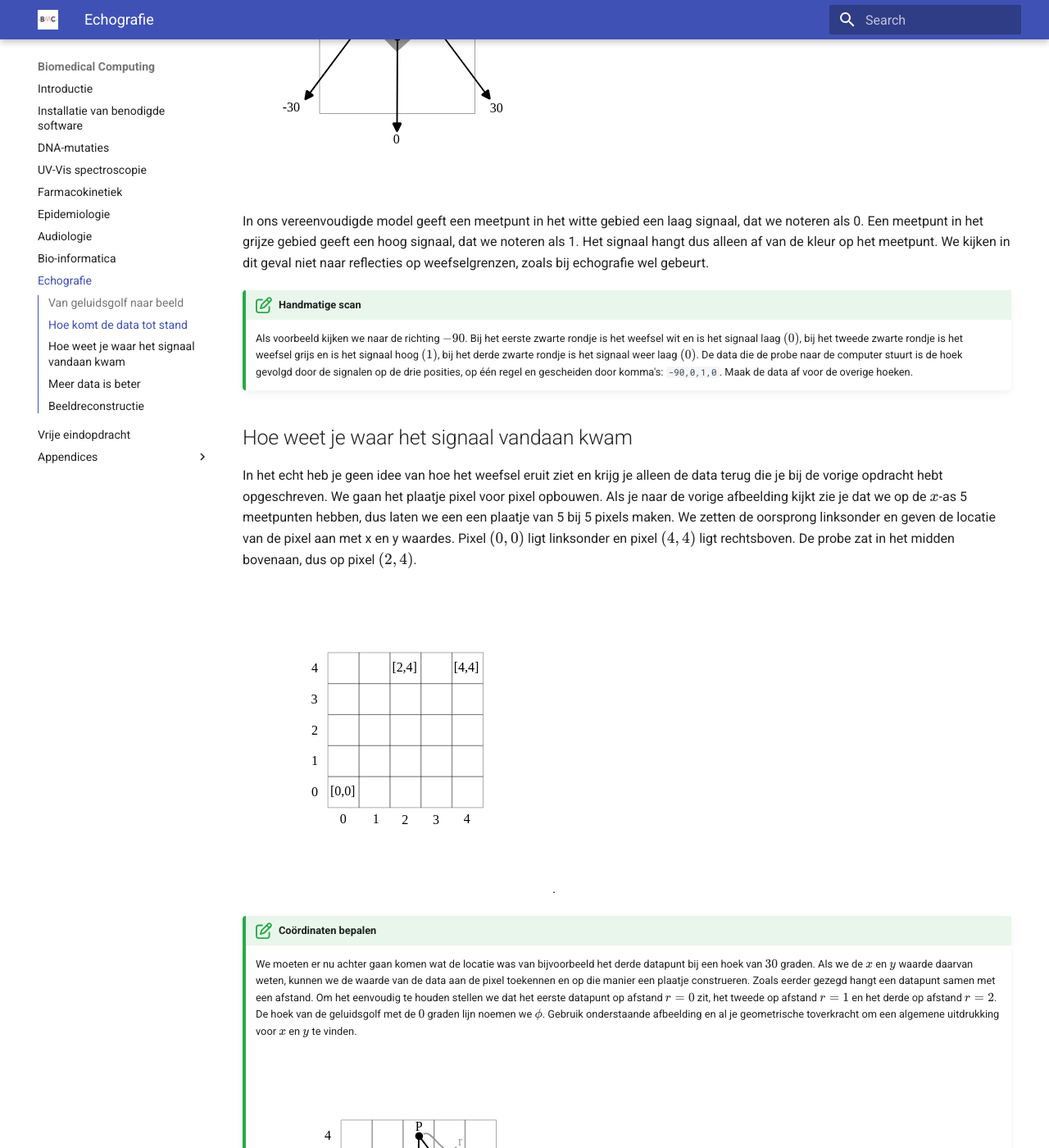
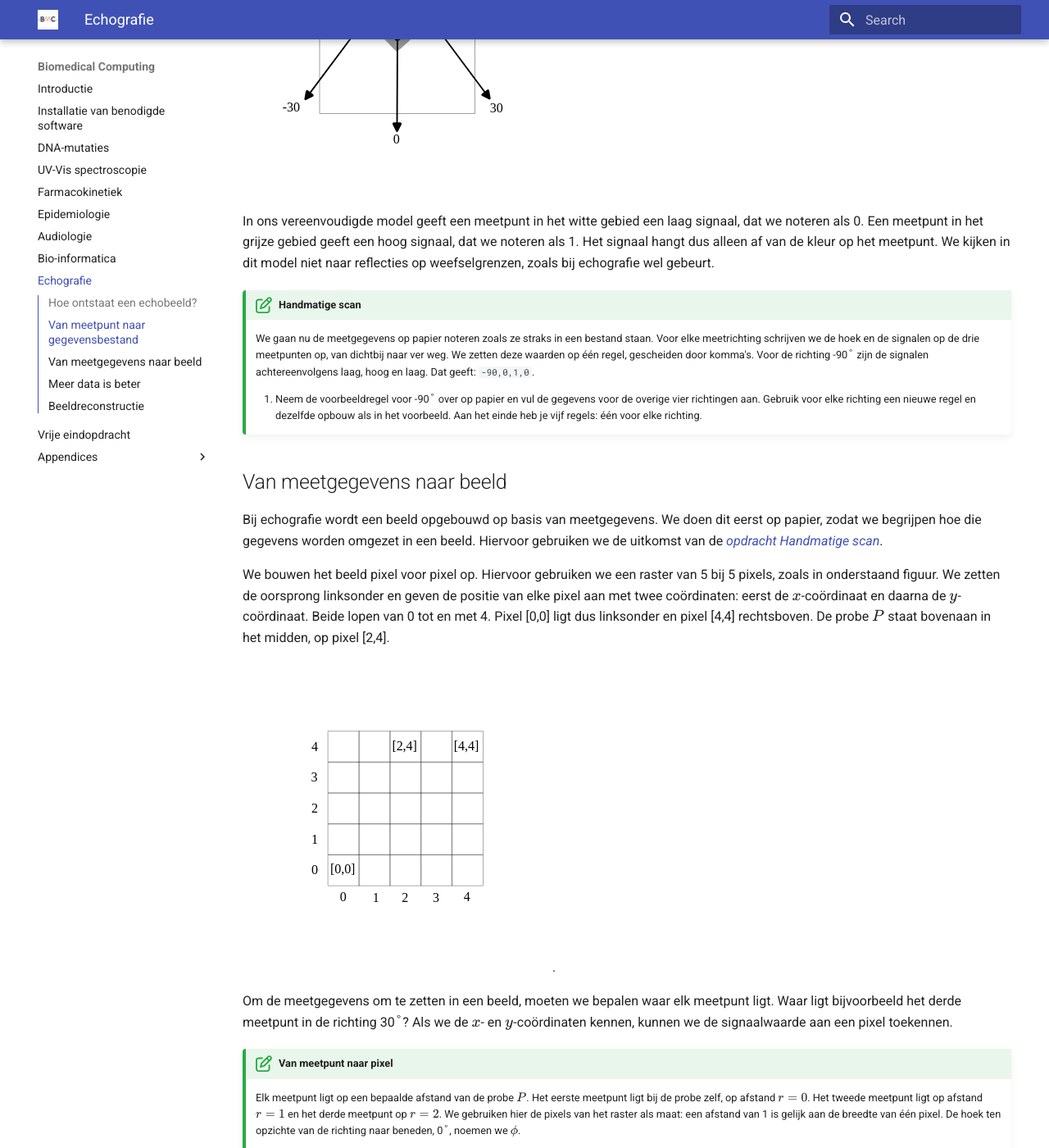
Before and after one commit to NatuurkundePracticumAmsterdam/biomedicalcomputing, an MkDocs documentation site: the page built from docs/echografie.md, in a window 1280 px wide and 1400 px high, scrolled down 1535 px. Shown: the whole window at 82% size. Built offline with MkDocs 1.6.1 and Material for MkDocs 9.7.7, drawn with Linux system fonts in a browser that asks for light colours; some of the changed text lies outside the part shown.

Commit message:
Voorbereidende opdrachten herschreven

````diff
--- a/docs/echografie.md
+++ b/docs/echografie.md
@@ -2,28 +2,32 @@
 
 Met echografie kunnen we in het lichaam kijken zonder het open te maken. We kunnen bijvoorbeeld een ongeboren kind in beeld brengen of onderzoeken hoe het hart eruitziet en functioneert. Daarvoor gebruiken we geluidsgolven: een echoapparaat zendt geluid uit en vangt de terugkerende echo's op. Deze echo's leveren nog geen kant-en-klaar beeld op. Software verwerkt de ontvangen geluidssignalen tot een beeld van de weefsels. In dit hoofdstuk onderzoeken we dit proces. We zoeken eerst uit hoe we geluidssignalen kunnen omzetten in een beeld. Daarna vertalen we die stappen naar code en programmeren we het proces zelf.
 
-## Van geluidsgolf naar beeld
+## Hoe ontstaat een echobeeld?
 
 Om te begrijpen hoe we van geluidssignalen een beeld kunnen maken, bekijken we eerst hoe die signalen ontstaan. Bij echografie gebruiken we geluidsgolven met een hoge frequentie. Dit noemen we ultrageluid (Engels: _ultrasound_). Een probe zendt deze golven het lichaam in. Op de grens tussen twee weefsels wordt een deel van het geluid gereflecteerd. Daardoor ontstaat een echo. De rest wordt doorgelaten en kan dieper in het lichaam opnieuw worden gereflecteerd.
 
 De probe wisselt tussen het uitzenden van geluid en het ontvangen van echo's. Uit de tijd tussen het uitzenden en het ontvangen kunnen we, met behulp van de geluidssnelheid, de afstand berekenen tot de plek waar de echo ontstond. De sterkte van de echo bepaalt hoe helder die plek in het beeld wordt weergegeven. Een probe zendt geluidsgolven in verschillende richtingen binnen een vlak uit en ontvangt de bijbehorende echo's. De software combineert deze informatie tot een tweedimensionaal beeld van de weefsels.
 
-## Hoe komt de data tot stand
-(titel nog aanpassen)
+## Van meetpunt naar gegevensbestand
 
-Om straks de bestanden met gegevens goed te kunnen interpreteren, verzamelen we eerst zelf data op papier. Zo ontdekken we hoe zo'n bestand is opgebouwd en wat de waarden erin betekenen. We gebruiken hiervoor een sterk vereenvoudigd model van echografie. In onderstaand figuur zie je een grijs gebied in de vorm van een hart.
+Om straks de bestanden met gegevens goed te kunnen interpreteren, verzamelen we eerst zelf data op papier. Zo ontdekken we hoe zo'n bestand is opgebouwd en wat de waarden erin betekenen. We gebruiken hiervoor een sterk vereenvoudigd model van echografie.
+
+In onderstaand figuur zie je een grijs gebied in de vorm van een hart:
 
 ![afbeelding met grijs hart in wit vlak](figures/hart_ultra-sound_2.svg)
 
-In onderstaand figuur zijn de probe $P$ en de vijf richtingen waarin deze meet toegevoegd. De probe staat bovenaan in het midden en zendt geluidsgolven uit in het $x$,$y$-vlak. De vijf meetrichtingen komen overeen met hoeken van -90$\degree$, -30$\degree$, 0$\degree$, 30$\degree$ en 90$\degree$, waarbij 0$\degree$ recht naar beneden wijst. In elke richting meten we op drie afstanden vanaf de probe. Elk meetpunt is aangegeven met een zwarte stip. De eerste meting doen we bij de probe zelf, op afstand 0.
+In het volgende figuur zijn de probe $P$ en de vijf richtingen waarin deze meet toegevoegd. De probe staat bovenaan in het midden en zendt geluidsgolven uit in het $x$,$y$-vlak. De vijf meetrichtingen komen overeen met hoeken van -90$\degree$, -30$\degree$, 0$\degree$, 30$\degree$ en 90$\degree$, waarbij 0$\degree$ recht naar beneden wijst. In elke richting meten we op drie afstanden vanaf de probe. Elk meetpunt is aangegeven met een zwarte stip. De eerste meting doen we bij de probe zelf, op afstand 0.
 
 ![afbeelding met probe bovenaan in het midden die in 5 richtingen signaal uitzend](figures/hart_ultra-sound_3.svg)
 
-In ons vereenvoudigde model geeft een meetpunt in het witte gebied een laag signaal, dat we noteren als 0. Een meetpunt in het grijze gebied geeft een hoog signaal, dat we noteren als 1. Het signaal hangt dus alleen af van de kleur op het meetpunt. We kijken in dit geval niet naar reflecties op weefselgrenzen, zoals bij echografie wel gebeurt.
+In ons vereenvoudigde model geeft een meetpunt in het witte gebied een laag signaal, dat we noteren als 0. Een meetpunt in het grijze gebied geeft een hoog signaal, dat we noteren als 1. Het signaal hangt dus alleen af van de kleur op het meetpunt. We kijken in dit model niet naar reflecties op weefselgrenzen, zoals bij echografie wel gebeurt.
 
+<div id="opdr:handmatige-scan"></div>
 !!! opdracht-basis "Handmatige scan"
 
-    Als voorbeeld kijken we naar de richting $-90$. Bij het eerste zwarte rondje is het weefsel wit en is het signaal laag $(0)$, bij het tweede zwarte rondje is het weefsel grijs en is het signaal hoog $(1)$, bij het derde zwarte rondje is het signaal weer laag $(0)$. De data die de probe naar de computer stuurt is de hoek gevolgd door de signalen op de drie posities, op één regel en gescheiden door komma's: `-90,0,1,0`. Maak de data af voor de overige hoeken.
+    We gaan nu de meetgegevens op papier noteren zoals ze straks in een bestand staan. Voor elke meetrichting schrijven we de hoek en de signalen op de drie meetpunten op, van dichtbij naar ver weg. We zetten deze waarden op één regel, gescheiden door komma's. Voor de richting -90$\degree$ zijn de signalen achtereenvolgens laag, hoog en laag. Dat geeft: `-90,0,1,0`.
+
+    1. Neem de voorbeeldregel voor -90$\degree$ over op papier en vul de gegevens voor de overige vier richtingen aan. Gebruik voor elke richting een nieuwe regel en dezelfde opbouw als in het voorbeeld. Aan het einde heb je vijf regels: één voor elke richting.
 
 <!--
 ### antwoord
@@ -36,22 +40,25 @@
 ```
 -->
 
-## Hoe weet je waar het signaal vandaan kwam
+## Van meetgegevens naar beeld
 
-In het echt heb je geen idee van hoe het weefsel eruit ziet en krijg je alleen de data terug die je bij de vorige opdracht hebt opgeschreven. We gaan het plaatje pixel voor pixel opbouwen. Als je naar de vorige afbeelding kijkt zie je dat we op de $x$-as 5 meetpunten hebben, dus laten we een een plaatje van 5 bij 5 pixels maken. We zetten de oorsprong linksonder en geven de locatie van de pixel aan met x en y waardes. Pixel $(0,0)$ ligt linksonder en pixel $(4,4)$ ligt rechtsboven. De probe zat in het midden bovenaan, dus op pixel $(2,4)$.
+Bij echografie wordt een beeld opgebouwd op basis van meetgegevens. We doen dit eerst op papier, zodat we begrijpen hoe die gegevens worden omgezet in een beeld. Hiervoor gebruiken we de uitkomst van de [_opdracht Handmatige scan_](#opdr:handmatige-scan).
 
-![afbeelding van 5 bij 5 pixels met (0,0), (2,4) en (4,4) aangegeven in de betreffende pixel](figures/hart_ultra-sound_4a.svg).
+We bouwen het beeld pixel voor pixel op. Hiervoor gebruiken we een raster van 5 bij 5 pixels, zoals in onderstaand figuur. We zetten de oorsprong linksonder en geven de positie van elke pixel aan met twee coördinaten: eerst de $x$-coördinaat en daarna de $y$-coördinaat. Beide lopen van 0 tot en met 4. Pixel [0,0] ligt dus linksonder en pixel [4,4] rechtsboven. De probe $P$ staat bovenaan in het midden, op pixel [2,4].
 
+![afbeelding van 5 bij 5 pixels met [0,0], [2,4] en [4,4] aangegeven in de betreffende pixel](figures/hart_ultra-sound_4a.svg).
 
-!!! opdracht-basis "Coördinaten bepalen"
+Om de meetgegevens om te zetten in een beeld, moeten we bepalen waar elk meetpunt ligt. Waar ligt bijvoorbeeld het derde meetpunt in de richting 30$\degree$? Als we de $x$- en $y$-coördinaten kennen, kunnen we de signaalwaarde aan een pixel toekennen.
 
-    We moeten er nu achter gaan komen wat de locatie was van bijvoorbeeld het derde datapunt bij een hoek van $30$ graden. Als we de $x$ en $y$ waarde daarvan weten, kunnen we de waarde van de data aan de pixel toekennen en op die manier een plaatje construeren. Zoals eerder gezegd hangt een datapunt samen met een afstand. Om het eenvoudig te houden stellen we dat het eerste datapunt op afstand $r=0$ zit, het tweede op afstand $r=1$ en het derde op afstand $r=2$. De hoek van de geluidsgolf met de $0$ graden lijn noemen we $\phi$. Gebruik onderstaande afbeelding en al je geometrische toverkracht om een algemene uitdrukking voor $x$ en $y$ te vinden.
+!!! opdracht-basis "Van meetpunt naar pixel"
+
+    Elk meetpunt ligt op een bepaalde afstand van de probe $P$. Het eerste meetpunt ligt bij de probe zelf, op afstand $r=0$. Het tweede meetpunt ligt op afstand $r=1$ en het derde meetpunt op $r=2$. We gebruiken hier de pixels van het raster als maat: een afstand van 1 is gelijk aan de breedte van één pixel. De hoek ten opzichte van de richting naar beneden, 0$\degree$, noemen we $\phi$.
 
     ![afbeelding met 5 bij 5 pixels met p midden bovenaan, hoek phi, afstand r en x en y.](figures/hart_ultra-sound_4b.svg)
 
-!!! opdracht-basis "Welke pixel is dat?"
-
-    Je hebt nu een uitdrukking voor $x$ en $y$ in termen van een hoek $\phi$ en een afstand $r$. Als je terugkijkt naar de vorige afbeelding dan zie je dat een datapunt ergens in een pixel terechtkomt en niet per se in het midden. Om tijdens de reconstructie de waarde van het datapunt aan de pixel toe te kennen moeten we niet alleen de berekende onafgeronde $x$ en $y$ waarde weten, maar vooral de coördinaten van de pixel waarin het punt ligt. Geef voor de 3 datapunten in de afbeelding de $x$ en $y$ waarde van de _pixel_.
+    1. In bovenstaand figuur zijn drie meetpunten aangegeven voor de richting van 30$\degree$. In welke pixels liggen deze meetpunten? Noteer voor elk meetpunt de coördinaten van de bijbehorende pixel en de afstand $r$ tot de probe.
+    2. Gebruik het figuur en je kennis van goniometrie om vergelijkingen voor $x$ en $y$ op te stellen in termen van $r$ en $\phi$. Houd rekening met de positie van de probe in pixel [2,4].
+    3. Bereken met je vergelijkingen de coördinaten van de drie meetpunten voor de richting 30$\degree$. Rond de coördinaten af op gehele getallen en vergelijk ze met de pixelcoördinaten die je eerder hebt afgelezen. Komen ze overeen?
 
 <!--
 ### antwoord
@@ -60,14 +67,20 @@
 r=2: [3,2]
 -->
 
-!!! opdracht-basis "Reconstructie"
+Met de gevonden vergelijkingen kunnen we bepalen waar een meetpunt ligt. Om een beeld te reconstrueren, geven we de bijbehorende pixel de signaalwaarde van dat meetpunt. In dit eenvoudige geval is dat een 0 of een 1. Zo bouwen we het beeld stap voor stap op.
 
-    Teken een vlak van 5 bij 5 pixels, geef alle pixels in eerste instantie een waarde $0$. Je kunt de waarde aangeven met een kleur (bijvoorbeeld $0=$ wit, $1=$ grijs).  Gebruik de data uit een vorig opdrachten en de uitdrukkingen voor $x$ en $y$ om de data te vertalen naar $x$ en $y$ waardes van de pixel. Tip: reken alleen de pixel locaties uit voor de datapunten met waarde $1$.
+!!! opdracht-basis "Reconstructie van het beeld"
+
+    1. Teken een raster van 5 bij 5 pixels. Geef de pixel linksonder de coördinaten [0,0]. Nummer de pixels op beide assen van 0 tot en met 4. Laat alle pixels wit, ze hebben dan allemaal de waarde 0.
+    2. Gebruik de uitkomst van de [_opdracht Handmatige scan_](#opdr:handmatige-scan). Bereken voor elk meetpunt de $x$- en $y$-coördinaten met de gevonden vergelijkingen. Rond de coördinaten af op gehele getallen en geef de bijbehorende pixel de signaalwaarde van het meetpunt. Laat pixels met de waarde 0 wit en kleur pixels met de waarde 1 grijs.
+    3. Vergelijk het gereconstrueerde beeld met het oorspronkelijke beeld. Komen ze overeen?
 
 <!--
 ### antwoord
 ![afbeelding met 5 bij 5 pixels, met 6 grijze blokjes in de vorm van een soort hartje](figures/hart_ultra-sound_5.svg)
 -->
+
+Het gereconstrueerde beeld komt niet precies overeen met het oorspronkelijke beeld. Sommige meetpunten liggen precies op de grens tussen twee pixels. Door hun coördinaten af te ronden, kiezen we aan welke pixel we de signaalwaarde toekennen. Die keuze kan ervoor zorgen dat het gereconstrueerde beeld iets afwijkt van het origineel.
 
 ## Meer data is beter
 
````
